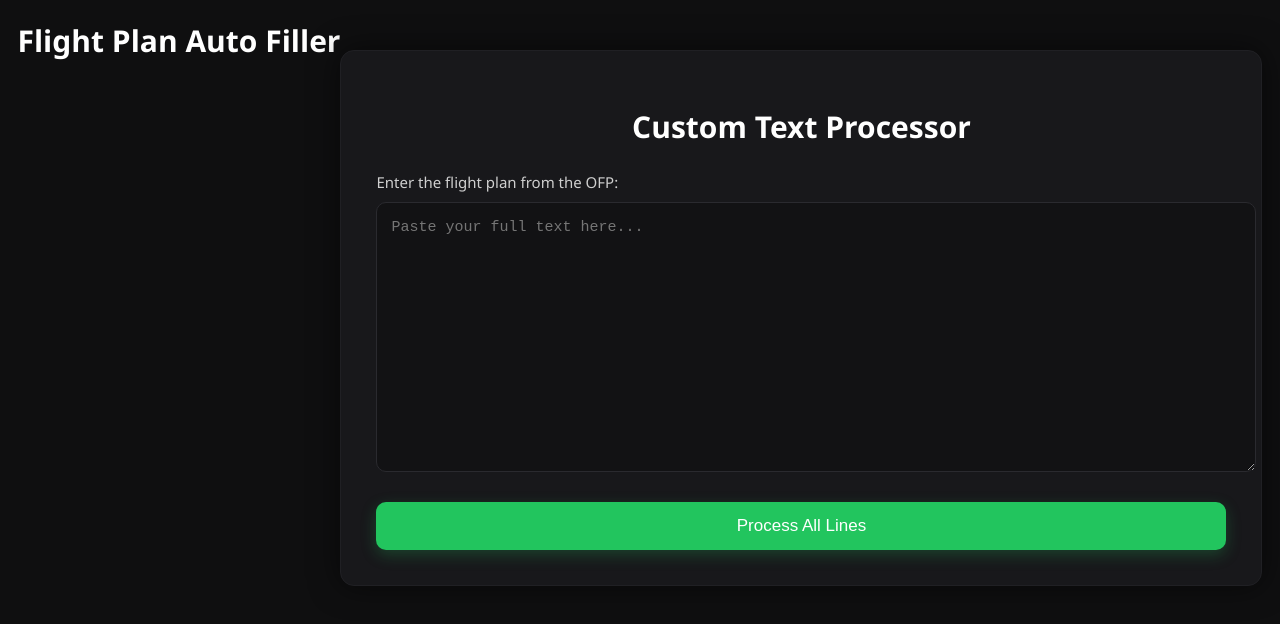
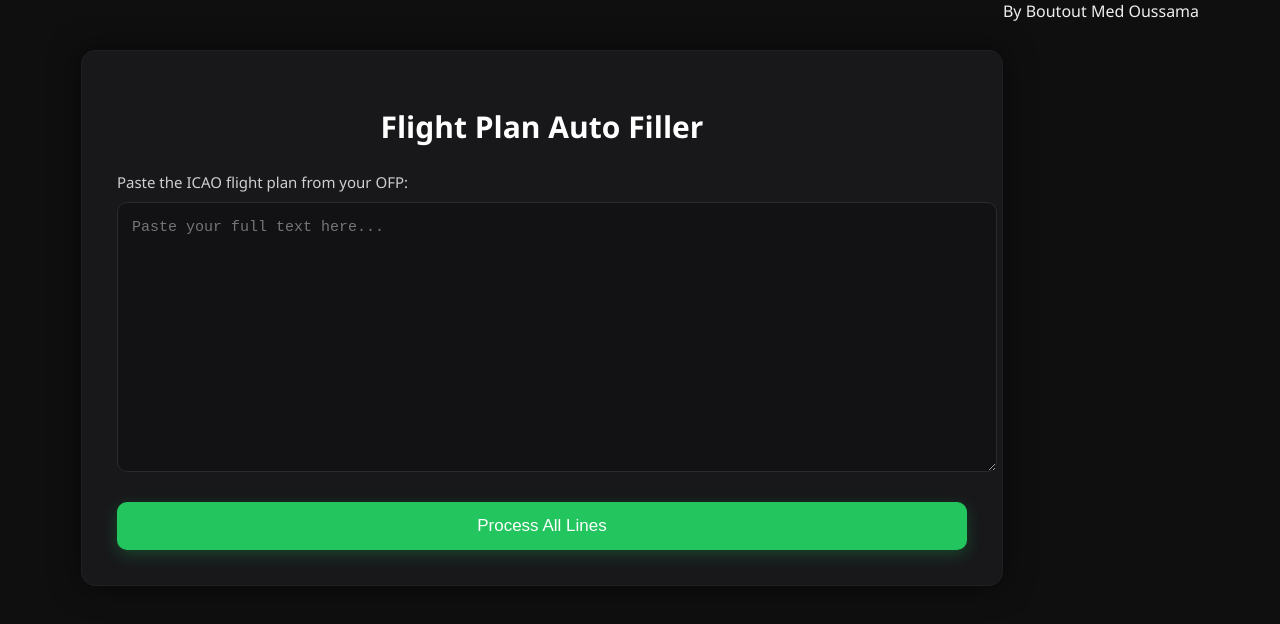
Before and after one commit to ah1118/FPL, a plain HTML site: page index.html in a window 1280 px wide. Drawn offline with Linux system fonts and the light colour scheme.

Commit message:
Update index.html with title and signature
Added page title and signature to the HTML.

```diff
--- a/index.html
+++ b/index.html
@@ -3,30 +3,40 @@
 <head>
     <meta charset="UTF-8" />
     <meta name="viewport" content="width=device-width, initial-scale=1.0" />
-    <h1 class="title">Flight Plan Auto Filler</h1>
+
+    <!-- Page Title -->
+    <title>Flight Plan Auto Filler</title>
 
     <!-- CSS -->
     <link rel="stylesheet" href="style.css" />
 </head>
 
 <body>
+
+    <!-- MAIN APP CONTAINER -->
     <div class="container">
 
-        <h1 class="title">Custom Text Processor</h1>
+        <!-- Main Title inside the box -->
+        <h1 class="title">Flight Plan Auto Filler</h1>
 
-        <!-- Big input area -->
-        <label class="label">Enter the flight plan from the OFP:</label>
+        <!-- Input Label -->
+        <label class="label">Paste the ICAO flight plan from your OFP:</label>
+
+        <!-- Big Text Input -->
         <textarea id="mainInput" class="big-input" placeholder="Paste your full text here..."></textarea>
 
-        <!-- Hidden container (no previews now) -->
+        <!-- Hidden Container (no previews) -->
         <div id="linesContainer" class="lines-container"></div>
 
-        <!-- Process All Lines Button -->
+        <!-- Single Button -->
         <button id="processAllBtn" class="btn success-btn">Process All Lines</button>
+    </div>
 
-    </div>
+    <!-- Signature -->
+    <div class="signature">By Boutout Med Oussama</div>
 
     <!-- JS -->
     <script src="script.js"></script>
+
 </body>
 </html>
```
